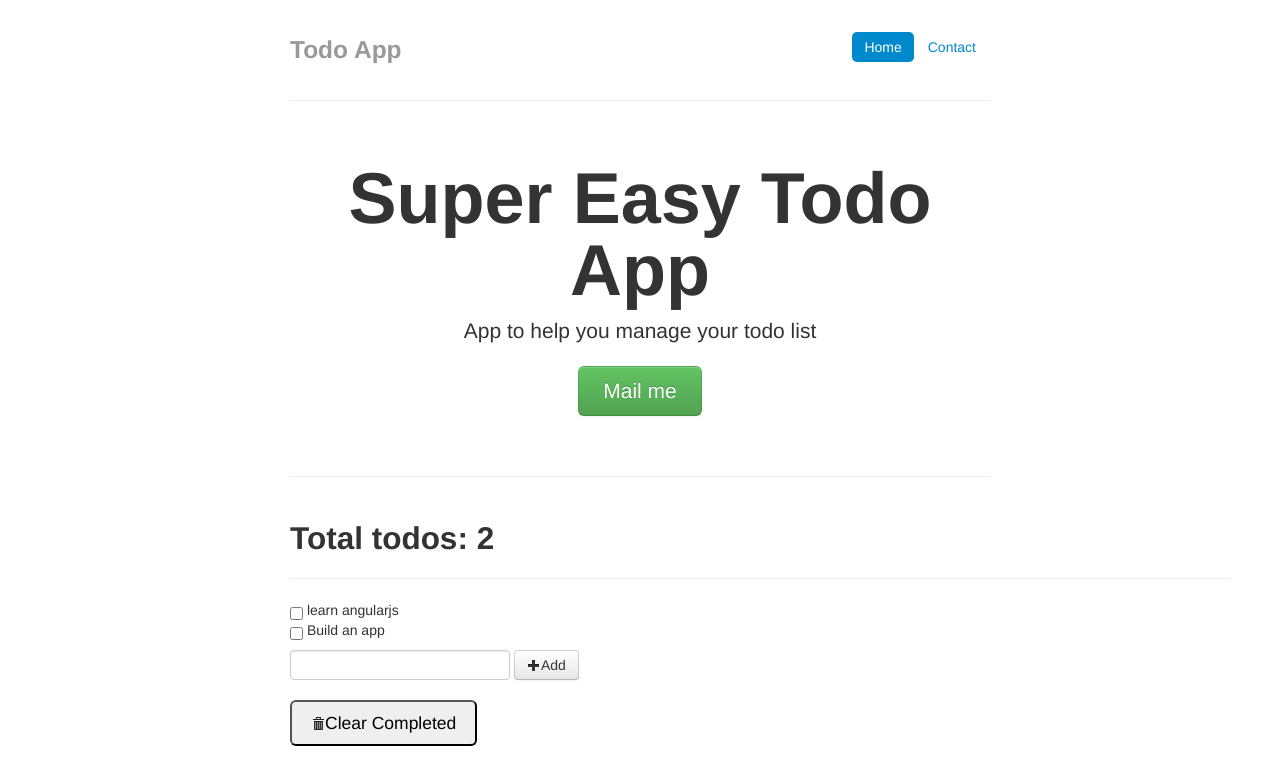
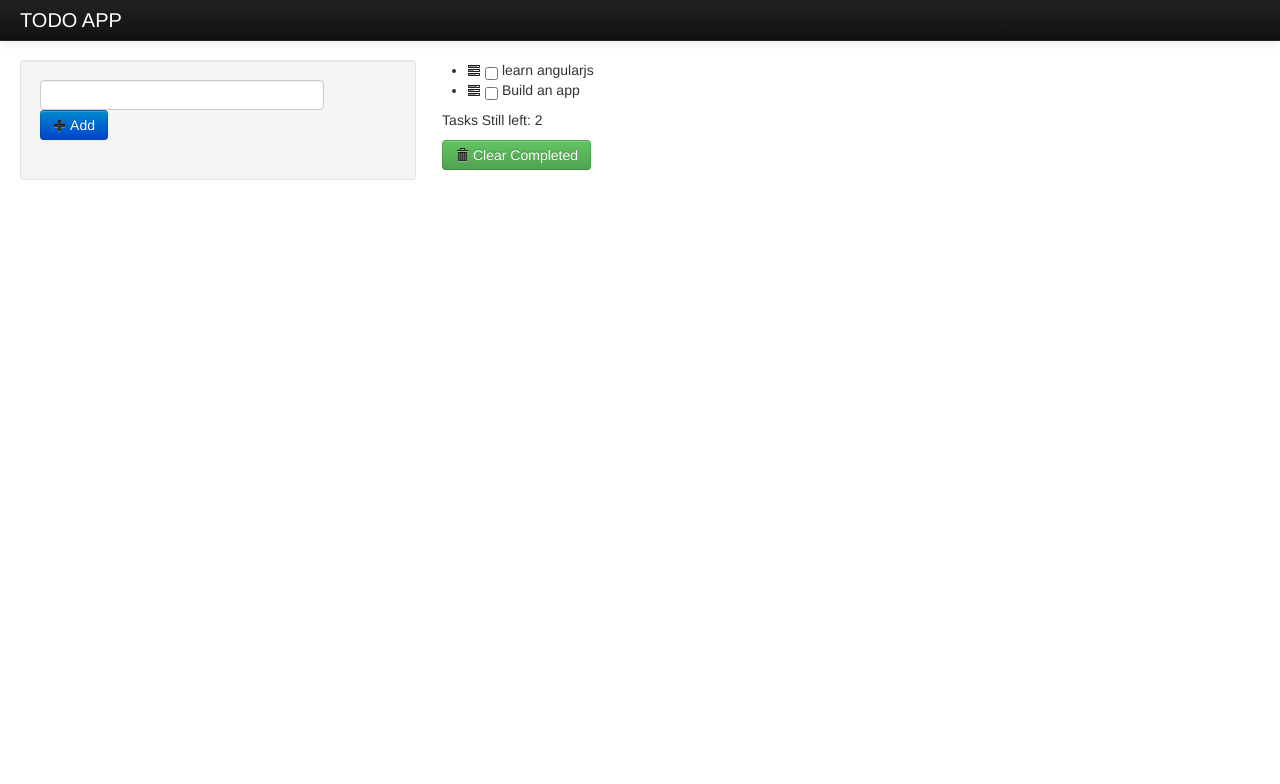
Before and after one commit to gotchacode/todoapp, a website: page static/index.html in a window 1280 px wide. Drawn offline with Linux system fonts and the light colour scheme.

Commit message:
some styling

```diff
--- a/static/index.html
+++ b/static/index.html
@@ -7,79 +7,56 @@
 <link rel="stylesheet" href="css/bootstrap.css">
 <link rel="stylesheet" href="css/todo.css">
 <style type="text/css">
-      body {
-        padding-top: 20px;
+       body {
+        padding-top: 60px;
         padding-bottom: 40px;
-      }
-
-      /* Custom container */
-      .container-narrow {
-        margin: 0 auto;
-        max-width: 700px;
-      }
-      .container-narrow > hr {
-        margin: 30px 0;
-      }
-
-      /* Main marketing message and sign up button */
-      .jumbotron {
-        margin: 60px 0;
-        text-align: center;
-      }
-      .jumbotron h1 {
-        font-size: 72px;
-        line-height: 1;
-      }
-      .jumbotron .btn {
-        font-size: 21px;
-        padding: 14px 24px;
-      }
-
-      /* Supporting marketing content */
-      .marketing {
-        margin: 60px 0;
-      }
-      .marketing p + h4 {
-        margin-top: 28px;
       }
     </style>
 </head>
 <body>
-<div class="container-narrow">
+  <div class="navbar navbar-inverse navbar-fixed-top">
+      <div class="navbar-inner">
+        <div class="container-fluid">
+          <button type="button" class="btn btn-navbar" data-toggle="collapse" data-target=".nav-collapse">
+            <span class="icon-bar"></span>
+            <span class="icon-bar"></span>
+            <span class="icon-bar"></span>
+          </button>
+          <a class="brand" href="#">TODO APP</a>
+          <!--/.nav-collapse -->
+        </div>
+      </div>
+    </div>
+  <div class="container-fluid">
+    <div class="row-fluid">
+      <div ng-controller="TodoCtrl">
+        <div class="span4">
+          <div class="well sidebar-nav">
+          <form class="form-horizontal">
+            <input type="text" class="input-xlarge"ng-model="formTodoText" ng-model-instant>
+            <button class="btn btn-primary" ng-click="addTodo()"> <i class="icon-plus"></i>
+              Add
+            </button>
+          </form>
+        </div>
+        </div>
 
-      <div class="masthead">
-        <ul class="nav nav-pills pull-right">
-          <li class="active"><a href="#">Home</a></li>
-          <li><a href="http://twitter.com/vinitcool76">Contact</a></li>
-        </ul>
-        <h3 class="muted">Todo App</h3>
+        <div class="span8">
+          <ul>
+            <li ng-repeat="todo in todos"> <i class="icon-tasks"></i>
+              <input type="checkbox" ng-model="todo.done">
+              <span class="done-{{todo.done}}">{{todo.text}}</span>
+            </li>
+          </ul>
+
+          <p>Tasks Still left: {{gettotalTodos()}}</p>
+          <button class="btn btn-success" ng-click="clearCompleted()">
+            <i class="icon-trash"></i>
+            Clear Completed
+          </button>
+        </div>
       </div>
-
-      <hr>
-
-      <div class="jumbotron">
-        <h1>Super Easy Todo App</h1>
-        <p class="lead">App to help you manage your todo list</p>
-        <a class="btn btn-large btn-success" href="mailto:vinitcool76@gmail.com">Mail me</a>
-      </div>
-
-      <hr>
-    <div class="container">
-    <div ng-controller="TodoCtrl">
-    <h2>Total todos:     {{gettotalTodos()}}</h2>
-    <hr>
-    <ul class=unstyled>
-        <li ng-repeat="todo in todos">
-        <input type="checkbox" ng-model="todo.done">
-        <span class="done-{{todo.done}}">
-            {{todo.text}}</span>
-    </li></ul>
-    <form class="form-horizontal">
-        <input type="text" ng-model="formTodoText" ng-model-instant>
-        <button class="btn" ng-click="addTodo()"><i class="icon-plus"></i>Add</button>
-    </form>
-    <button class="btn-large" ng-click="clearCompleted()"><i class="icon-trash"></i>Clear Completed</button>
-</div>
-</div>
+    </div>
+  </div>
 </body>
 </html>
```
